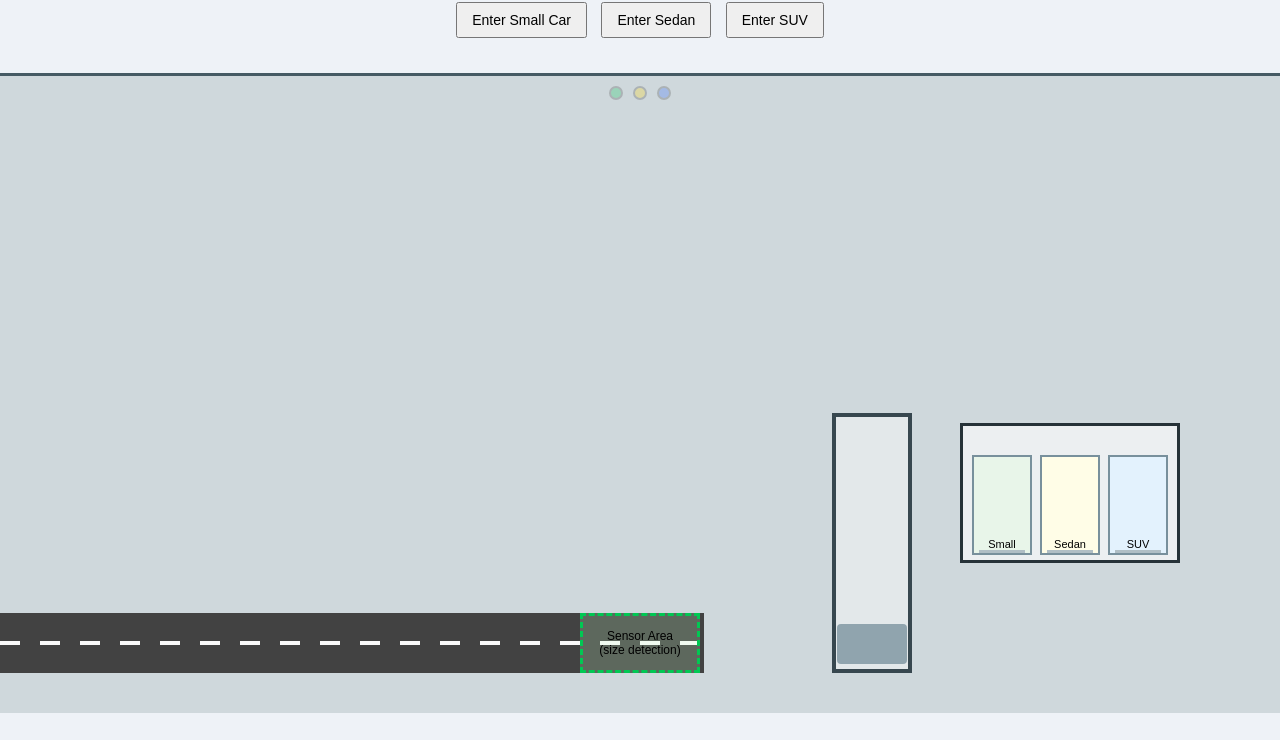
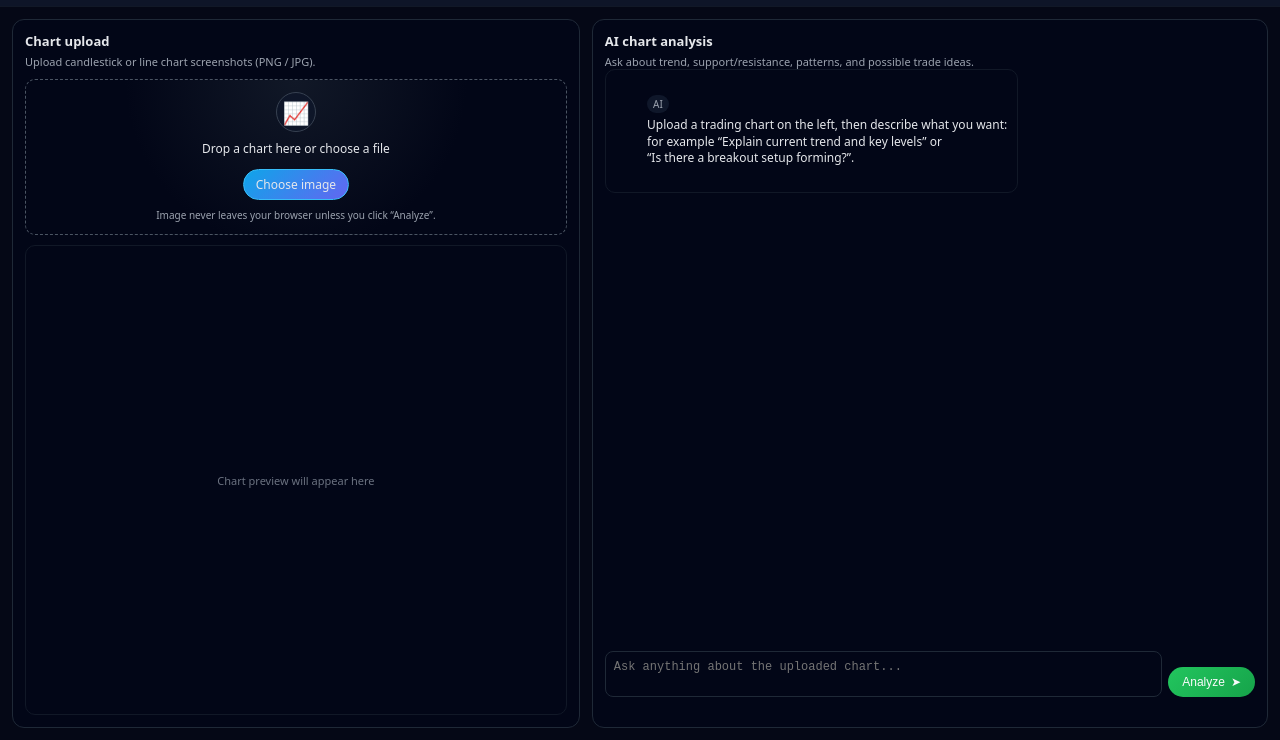
Before and after one commit to shoppluse/Smart-Vertical-Parking-system, a plain HTML site: page index.html in a window 1280 px wide. Shown: the part 60-800 px from the top of the page. Drawn offline with Linux system fonts and the light colour scheme.

Commit message:
Update index.html

```diff
--- a/index.html
+++ b/index.html
@@ -2,360 +2,390 @@
 <html lang="en">
 <head>
   <meta charset="UTF-8">
-  <title>Smart Vertical Parking System</title>
+  <title>TradeLens AI – Chart Analyzer</title>
+  <meta name="viewport" content="width=device-width, initial-scale=1.0">
   <style>
     *{box-sizing:border-box;margin:0;padding:0}
     body{
-      font-family:Arial, sans-serif;
-      background:#eef2f7;
+      font-family:system-ui,-apple-system,BlinkMacSystemFont,"Segoe UI",sans-serif;
+      background:#050816;
+      color:#e5e7eb;
+      height:100vh;
+      display:flex;
+      flex-direction:column;
+    }
+    header{
+      padding:10px 16px;
+      border-bottom:1px solid #111827;
+      display:flex;
+      align-items:center;
+      justify-content:space-between;
+      background:rgba(15,23,42,0.95);
+      backdrop-filter:blur(10px);
+      position:sticky;
+      top:0;
+      z-index:10;
+    }
+    header h1{
+      font-size:18px;
+      font-weight:600;
+    }
+    header span{
+      font-size:11px;
+      color:#9ca3af;
+    }
+
+    .layout{
+      flex:1;
+      display:flex;
+      gap:12px;
+      padding:12px;
       overflow:hidden;
     }
-    h1{text-align:center;margin:10px 0;}
-
-    .panel{text-align:center;margin:10px 0 5px;}
-    .panel button{
-      margin:5px;
-      padding:8px 14px;
-      font-size:14px;
-      cursor:pointer;
+    @media(max-width:900px){
+      .layout{
+        flex-direction:column;
+      }
     }
 
-    #status{text-align:center;min-height:20px;margin-bottom:5px;font-size:14px;}
-
-    .scene{
-      position:relative;
-      width:100vw;
-      height:80vh;
-      background:#cfd8dc;
-      border-top:3px solid #455a64;
+    /* LEFT PANEL – upload & preview */
+    .left-panel{
+      flex:1;
+      background:#020617;
+      border-radius:12px;
+      border:1px solid #1f2937;
+      padding:12px;
+      display:flex;
+      flex-direction:column;
+      gap:10px;
+      min-height:0;
+    }
+    .panel-title{
+      font-size:13px;
+      font-weight:600;
+      margin-bottom:4px;
+    }
+    .panel-sub{
+      font-size:11px;
+      color:#9ca3af;
     }
 
-    .entry-road{
-      position:absolute;
-      left:0;
-      bottom:40px;
-      width:55%;
-      height:60px;
-      background:#424242;
+    .upload-box{
+      border:1px dashed #4b5563;
+      border-radius:10px;
+      padding:12px;
+      background:radial-gradient(circle at top,#111827 0,#020617 55%);
+      display:flex;
+      flex-direction:column;
+      align-items:center;
+      justify-content:center;
+      text-align:center;
+      gap:8px;
     }
-    .entry-road::before{
-      content:"";
-      position:absolute;
-      top:50%;
-      left:0;right:0;
-      height:4px;
-      background:repeating-linear-gradient(
-        to right,
-        #fafafa 0 20px,
-        transparent 20px 40px
-      );
-      transform:translateY(-50%);
-    }
-
-    .sensor-zone{
-      position:absolute;
-      left:50%;
-      bottom:40px;
-      transform:translateX(-50%);
-      width:120px;
-      height:60px;
-      border:3px dashed #00c853;
+    .upload-icon{
+      width:40px;
+      height:40px;
+      border-radius:999px;
+      border:1px solid #374151;
       display:flex;
       align-items:center;
       justify-content:center;
-      background:rgba(200,255,200,0.2);
+      font-size:22px;
+      color:#38bdf8;
+      background:rgba(15,23,42,0.9);
     }
-    .sensor-text{font-size:12px;text-align:center;}
+    .upload-box label{
+      display:inline-flex;
+      align-items:center;
+      justify-content:center;
+      padding:6px 12px;
+      font-size:12px;
+      border-radius:999px;
+      border:1px solid #38bdf8;
+      color:#e5e7eb;
+      cursor:pointer;
+      background:linear-gradient(135deg,#0ea5e9,#6366f1);
+    }
+    .upload-box input[type="file"]{
+      display:none;
+    }
+    .hint{
+      font-size:10px;
+      color:#9ca3af;
+    }
 
-    .lift-shaft{
-      position:absolute;
-      left:65%;
-      bottom:40px;
-      width:80px;
-      height:260px;
-      border:4px solid #37474f;
-      background:rgba(255,255,255,0.4);
-      display:flex;
-      align-items:flex-end;
-      justify-content:center;
-      padding-bottom:5px;
-    }
-    .lift-platform{
-      width:70px;
-      height:40px;
-      background:#90a4ae;
-      border-radius:4px;
+    .preview-wrap{
+      flex:1;
+      min-height:0;
+      border-radius:10px;
+      overflow:hidden;
+      border:1px solid #111827;
+      background:#020617;
       display:flex;
       align-items:center;
       justify-content:center;
       position:relative;
-      overflow:visible;
+    }
+    .preview-wrap.empty::before{
+      content:"Chart preview will appear here";
+      font-size:11px;
+      color:#6b7280;
+    }
+    #preview-img{
+      max-width:100%;
+      max-height:100%;
+      object-fit:contain;
+      display:none;
     }
 
-    .rack{
-      position:absolute;
-      left:75%;
-      bottom:150px;
-      width:220px;
-      height:140px;
-      border:3px solid #263238;
-      background:#eceff1;
+    /* RIGHT PANEL – chat */
+    .right-panel{
+      flex:1.2;
+      background:#020617;
+      border-radius:12px;
+      border:1px solid #1f2937;
+      padding:12px;
       display:flex;
-      justify-content:space-around;
-      align-items:flex-end;
-      padding:5px;
+      flex-direction:column;
+      min-height:0;
     }
-    .slot{
-      width:60px;
-      height:100px;
-      border:2px solid #78909c;
-      position:relative;
+    .chat-window{
+      flex:1;
+      overflow-y:auto;
+      padding-right:4px;
       display:flex;
-      align-items:flex-end;
-      justify-content:center;
-      font-size:11px;
-      padding-bottom:3px;
+      flex-direction:column;
+      gap:8px;
+      font-size:12px;
     }
-    .slot::before{
-      content:"";
-      position:absolute;
-      bottom:0;
-      left:5px;right:5px;
-      height:3px;
-      background:#b0bec5;
+    .bubble{
+      max-width:90%;
+      padding:8px 10px;
+      border-radius:10px;
+      line-height:1.4;
+      white-space:pre-wrap;
     }
-    #slot-small{background:#e8f5e9;}
-    #slot-sedan{background:#fffde7;}
-    #slot-suv{background:#e3f2fd;}
-
-    .lights{
-      position:absolute;
-      left:50%;
-      top:10px;
-      transform:translateX(-50%);
-      display:flex;
-      gap:10px;
+    .user-bubble{
+      margin-left:auto;
+      background:#0f172a;
+      border:1px solid #1e293b;
     }
-    .light{
-      width:14px;
-      height:14px;
-      border-radius:50%;
-      border:2px solid #444;
-      opacity:0.25;
+    .ai-bubble{
+      margin-right:auto;
+      background:#020617;
+      border:1px solid #111827;
     }
-    .light.on{opacity:1;}
-    #light-small{background:#00c853;}
-    #light-sedan{background:#ffd600;}
-    #light-suv{background:#2962ff;}
-
-    /* BASE CAR SHAPE (SMALL = 1x) */
-    .car{
-      position:absolute;
-      bottom:48px;
-      left:-80px;
-      width:60px;   /* base length */
-      height:24px;
-      display:flex;
-      align-items:flex-end;
-      justify-content:center;
-      font-size:8px;
-      color:#fff;
-      transform-origin:center;
-    }
-    .car-body{
-      position:relative;
-      width:100%;
-      height:18px;
-      border-radius:6px 6px 4px 4px;
-    }
-    .car-top{
-      position:absolute;
-      left:16px;
-      right:14px;
-      top:-8px;
-      height:12px;
-      border-radius:10px 10px 4px 4px;
-      background:rgba(255,255,255,0.25);
-    }
-    .wheel{
-      position:absolute;
-      bottom:-6px;
-      width:12px;
-      height:12px;
-      border-radius:50%;
-      background:#212121;
-    }
-    .wheel.left{left:6px;}
-    .wheel.right{right:6px;}
-
-    /* SMALL HATCHBACK (1x) */
-    .car-small .car-body{
-      background:#ff5252;
-    }
-    .car-small .car-top{
-      left:18px;
-      right:22px;
+    .tag{
+      display:inline-block;
+      font-size:10px;
+      padding:2px 6px;
+      border-radius:999px;
+      background:#0f172a;
+      color:#9ca3af;
+      margin-bottom:4px;
     }
 
-    /* SEDAN – 1.5x length */
-    .car-sedan{
-      width:90px;   /* 1.5 * 60 */
+    .chat-input-row{
+      margin-top:8px;
+      display:flex;
+      gap:6px;
+      align-items:flex-end;
     }
-    .car-sedan .car-body{
-      background:#ff9800;
-      border-radius:6px 10px 4px 4px;
+    .chat-input-row textarea{
+      flex:1;
+      resize:none;
+      min-height:42px;
+      max-height:90px;
+      padding:8px;
+      border-radius:8px;
+      border:1px solid #1f2937;
+      background:#020617;
+      color:#e5e7eb;
+      font-size:12px;
+      outline:none;
     }
-    .car-sedan .car-top{
-      left:20px;
-      right:30px;
+    .chat-input-row button{
+      padding:8px 14px;
+      border-radius:999px;
+      border:none;
+      background:linear-gradient(135deg,#22c55e,#16a34a);
+      color:#f9fafb;
+      font-size:12px;
+      cursor:pointer;
+      display:flex;
+      align-items:center;
+      gap:6px;
+      white-space:nowrap;
+    }
+    .chat-input-row button[disabled]{
+      opacity:0.6;
+      cursor:not-allowed;
     }
 
-    /* SUV – 2x length and taller */
-    .car-suv{
-      width:120px;  /* 2 * 60 */
-    }
-    .car-suv .car-body{
-      background:#3f51b5;
-      height:22px;
-      border-radius:4px;
-      box-shadow:0 -3px 0 rgba(255,255,255,0.25) inset;
-    }
-    .car-suv .car-top{
-      left:20px;
-      right:26px;
-      top:-10px;
-      height:14px;
-    }
-
-    .hidden{display:none;}
-
-    @keyframes moveToSensor{
-      from{left:-80px;}
-      to{left:42%;}
-    }
-    @keyframes liftUp{
-      from{bottom:48px;}
-      to{bottom:215px;}
-    }
-    @keyframes moveToRack{
-      from{left:65%;}
-      to{left:82%;}
+    .status{
+      margin-top:4px;
+      font-size:10px;
+      color:#9ca3af;
+      min-height:14px;
     }
   </style>
 </head>
 <body>
-  <h1>Smart Vertical Parking System</h1>
+  <header>
+    <div>
+      <h1>TradeLens AI</h1>
+      <span>Upload a chart · Ask anything · Get structured analysis</span>
+    </div>
+  </header>
 
-  <div class="panel">
-    <button onclick="startParking('small')">Enter Small Car</button>
-    <button onclick="startParking('sedan')">Enter Sedan</button>
-    <button onclick="startParking('suv')">Enter SUV</button>
+  <div class="layout">
+    <!-- LEFT: upload panel -->
+    <section class="left-panel">
+      <div>
+        <div class="panel-title">Chart upload</div>
+        <div class="panel-sub">Upload candlestick or line chart screenshots (PNG / JPG).</div>
       </div>
 
-  <div id="status"></div>
-
-  <div class="scene">
-    <div class="lights">
-      <div id="light-small" class="light" title="Small"></div>
-      <div id="light-sedan" class="light" title="Sedan"></div>
-      <div id="light-suv" class="light" title="SUV"></div>
+      <div class="upload-box">
+        <div class="upload-icon">📈</div>
+        <div style="font-size:12px;margin-bottom:4px;">
+          Drop a chart here or choose a file
+        </div>
+        <label for="chart-input">Choose image</label>
+        <input id="chart-input" type="file" accept="image/*">
+        <div class="hint">Image never leaves your browser unless you click “Analyze”.</div>
       </div>
 
-    <div class="entry-road"></div>
+      <div class="preview-wrap empty">
+        <img id="preview-img" alt="Chart preview">
+      </div>
+    </section>
 
-    <div class="sensor-zone">
-      <div class="sensor-text">
-        Sensor Area<br>(size detection)
+    <!-- RIGHT: chat / analysis -->
+    <section class="right-panel">
+      <div>
+        <div class="panel-title">AI chart analysis</div>
+        <div class="panel-sub">
+          Ask about trend, support/resistance, patterns, and possible trade ideas.
         </div>
       </div>
 
-    <div class="lift-shaft">
-      <div class="lift-platform">
-        <div id="car" class="car hidden">
-          <div class="car-body">
-            <div class="car-top"></div>
-            <div class="wheel left"></div>
-            <div class="wheel right"></div>
-          </div>
-        </div>
+      <div id="chat-window" class="chat-window">
+        <div class="bubble ai-bubble">
+          <div class="tag">AI</div>
+          Upload a trading chart on the left, then describe what you want:
+          for example “Explain current trend and key levels” or
+          “Is there a breakout setup forming?”.
         </div>
       </div>
 
-    <div class="rack">
-      <div id="slot-small" class="slot">Small</div>
-      <div id="slot-sedan" class="slot">Sedan</div>
-      <div id="slot-suv" class="slot">SUV</div>
+      <div class="chat-input-row">
+        <textarea id="prompt" placeholder="Ask anything about the uploaded chart..."></textarea>
+        <button id="send-btn">
+          Analyze
+          <span>➤</span>
+        </button>
       </div>
+      <div id="status" class="status"></div>
+    </section>
   </div>
 
   <script>
-    const car = document.getElementById("car");
-    const statusBox = document.getElementById("status");
-    const lights = {
-      small: document.getElementById("light-small"),
-      sedan: document.getElementById("light-sedan"),
-      suv: document.getElementById("light-suv")
+    const chartInput = document.getElementById('chart-input');
+    const previewImg = document.getElementById('preview-img');
+    const previewWrap = document.querySelector('.preview-wrap');
+    const chatWindow = document.getElementById('chat-window');
+    const promptEl = document.getElementById('prompt');
+    const sendBtn = document.getElementById('send-btn');
+    const statusEl = document.getElementById('status');
+
+    let currentImageFile = null;
+
+    // image upload + preview
+    chartInput.addEventListener('change', e => {
+      const file = e.target.files[0];
+      if (!file) return;
+      if (!file.type.startsWith('image/')) {
+        alert('Please select an image file.');
+        return;
+      }
+      currentImageFile = file;
+      const reader = new FileReader();
+      reader.onload = ev => {
+        previewImg.src = ev.target.result;
+        previewImg.style.display = 'block';
+        previewWrap.classList.remove('empty');
       };
-    const slots = {
-      small: document.getElementById("slot-small"),
-      sedan: document.getElementById("slot-sedan"),
-      suv: document.getElementById("slot-suv")
-    };
-    let busy = false;
+      reader.readAsDataURL(file);
+    });
 
-    function resetLights(){
-      Object.values(lights).forEach(l=>l.classList.remove("on"));
+    // helper to append chat bubbles
+    function addBubble(text, from) {
+      const div = document.createElement('div');
+      div.className = 'bubble ' + (from === 'user' ? 'user-bubble' : 'ai-bubble');
+      const tag = document.createElement('div');
+      tag.className = 'tag';
+      tag.textContent = from === 'user' ? 'You' : 'AI';
+      div.appendChild(tag);
+      const body = document.createElement('div');
+      body.textContent = text;
+      div.appendChild(body);
+      chatWindow.appendChild(div);
+      chatWindow.scrollTop = chatWindow.scrollHeight;
     }
 
-    function startParking(type){
-      if(busy) return;
-      busy = true;
-      resetLights();
-      statusBox.textContent = "Car entering...";
+    // send prompt + image to backend
+    async function handleSend() {
+      const prompt = promptEl.value.trim();
+      if (!prompt) {
+        alert('Type a question about the chart.');
+        return;
+      }
+      if (!currentImageFile) {
+        alert('Upload a chart image first.');
+        return;
+      }
 
-      // apply type-specific style
-      car.className = "car car-" + type;
-      car.style.position = "absolute";
-      car.style.left = "-80px";
-      car.style.bottom = "48px";
+      addBubble(prompt, 'user');
+      promptEl.value = '';
+      sendBtn.disabled = true;
+      statusEl.textContent = 'Analyzing chart with AI...';
 
-      // step 1: move to sensor
-      car.style.animation = "moveToSensor 2s linear forwards";
+      try {
+        const formData = new FormData();
+        formData.append('image', currentImageFile);
+        formData.append('prompt', prompt);
 
-      setTimeout(()=>{
-        statusBox.textContent = "Sensor detecting size...";
-        resetLights();
-        if(type === "small") lights.small.classList.add("on");
-        if(type === "sedan") lights.sedan.classList.add("on");
-        if(type === "suv") lights.suv.classList.add("on");
+        // TODO: replace with your real backend endpoint
+        const response = await fetch('https://your-backend.example.com/analyze-chart', {
+          method: 'POST',
+          body: formData
+        });
 
-        setTimeout(()=>{
-          statusBox.textContent = "Servo moving car onto vertical lift...";
-          car.style.animation = "";
-          car.style.left = "65%";
+        if (!response.ok) {
+          throw new Error('Server error ' + response.status);
+        }
 
-          // step 2: lift up
-          car.style.animation = "liftUp 2s ease-out forwards";
+        const data = await response.json();
+        const answer = data.analysis || data.answer || JSON.stringify(data, null, 2);
+        addBubble(answer, 'ai');
+        statusEl.textContent = '';
+      } catch (err) {
+        console.error(err);
+        addBubble('There was an error contacting the analysis server. Please try again later.', 'ai');
+        statusEl.textContent = 'Error: ' + err.message;
+      } finally {
+        sendBtn.disabled = false;
+      }
+    }
 
-          setTimeout(()=>{
-            statusBox.textContent = "Servo moving car to parking slot...";
-            car.style.animation = "";
-            car.style.bottom = "215px";
-            car.style.animation = "moveToRack 2s linear forwards";
-
-            setTimeout(()=>{
-              car.style.animation = "";
-              car.style.position = "relative";
-              car.style.left = "0";
-              car.style.bottom = "0";
-              slots[type].appendChild(car);
-              statusBox.textContent = "Car parked in " + type.toUpperCase() + " slot.";
-              busy = false;
-            },2000);
-          },2000);
-        },1300);
-      },2000);
+    sendBtn.addEventListener('click', handleSend);
+    promptEl.addEventListener('keydown', e => {
+      if (e.key === 'Enter' && !e.shiftKey) {
+        e.preventDefault();
+        handleSend();
       }
+    });
   </script>
 </body>
         </html>
```
Lines whose indentation alone changed are shown as unchanged.
